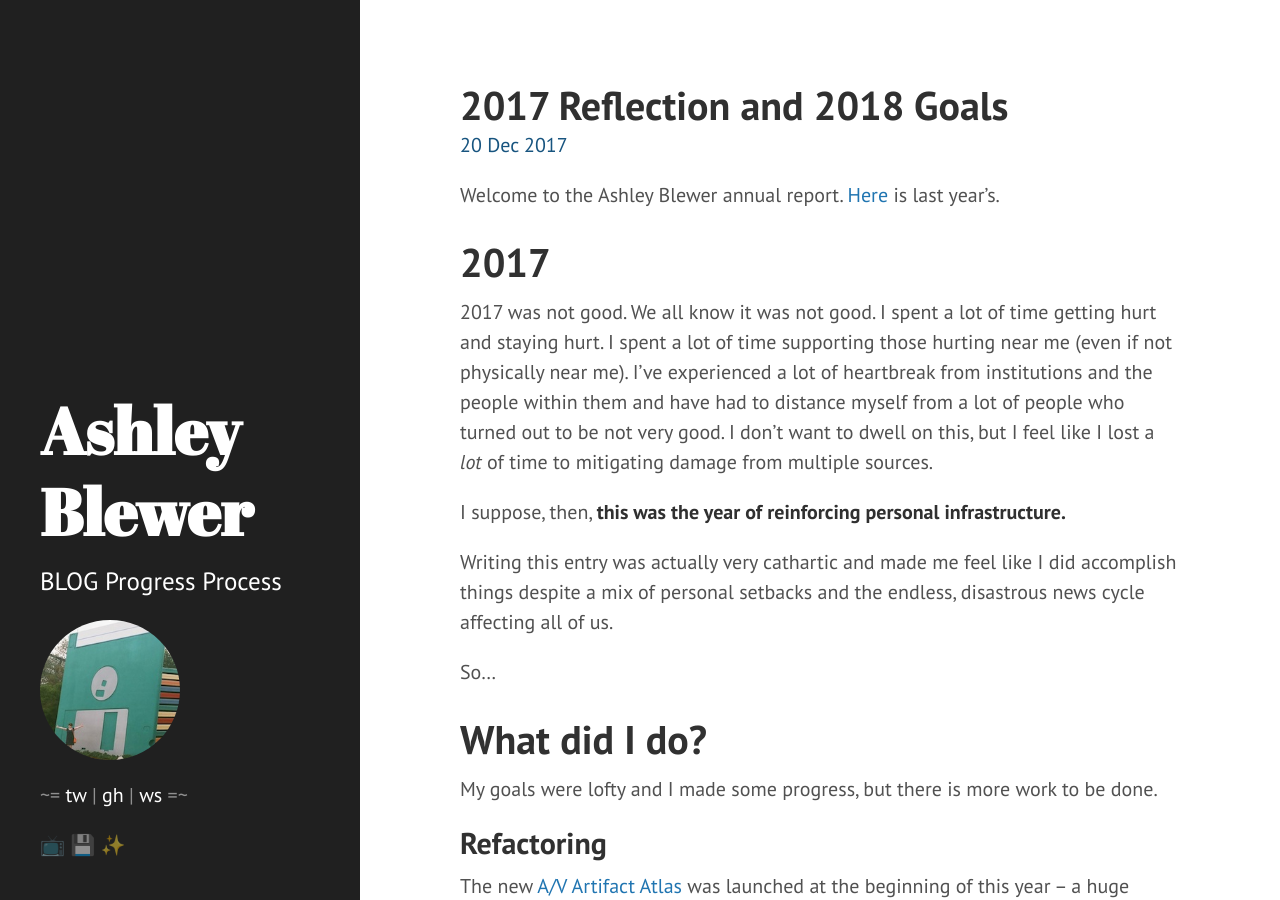
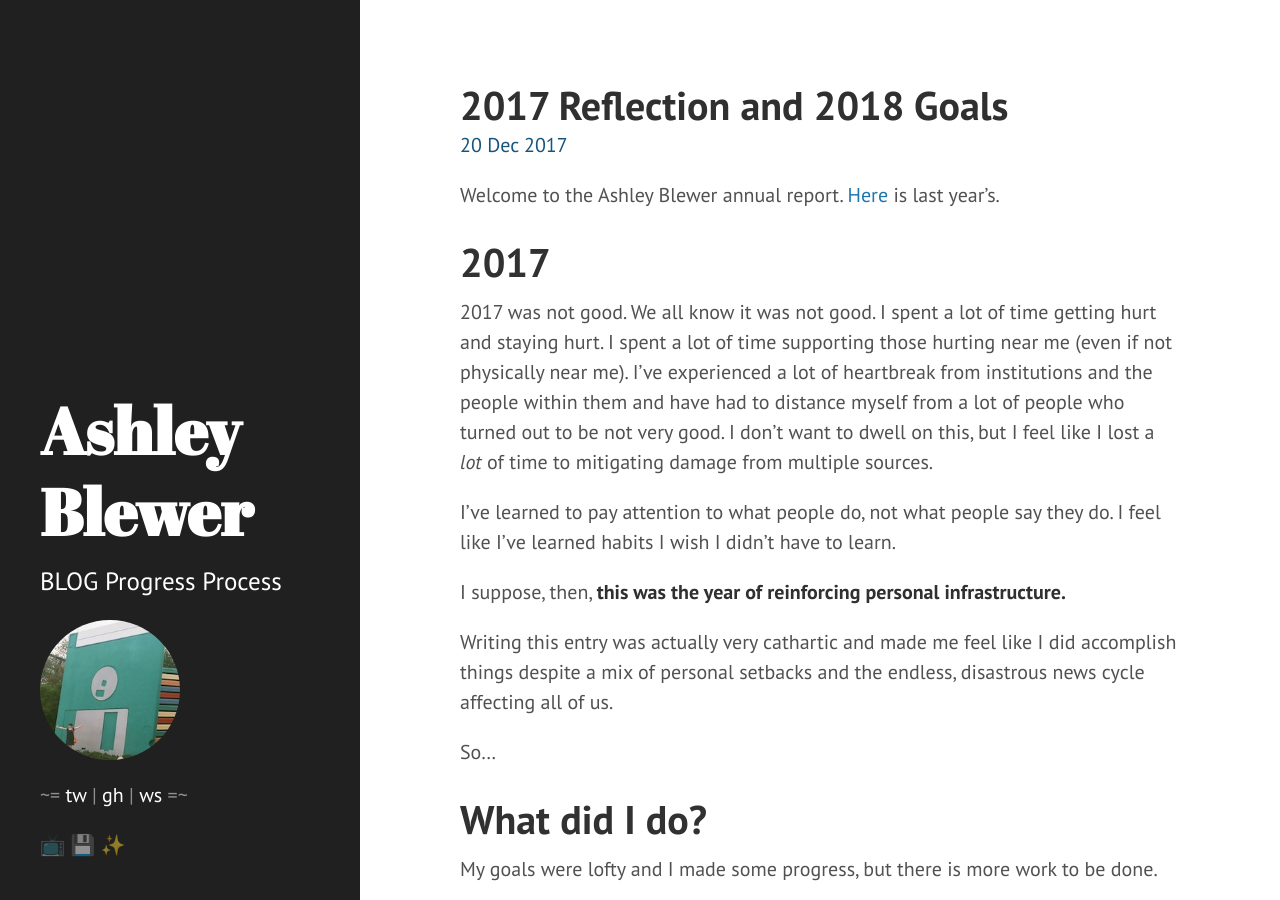
Before and after one commit to ablwr/ablwr.github.io, a Jekyll site: the page built from _posts/2017-12-19-2017-reflection-and-2018-goals.md, in a window 1280 px wide and 900 px high. Built offline with Jekyll 4.4.1, drawn with Linux system fonts in a browser that asks for light colours.

Commit message:
adds forgotten line

```diff
--- a/_posts/2017-12-19-2017-reflection-and-2018-goals.md
+++ b/_posts/2017-12-19-2017-reflection-and-2018-goals.md
@@ -9,6 +9,8 @@ Welcome to the Ashley Blewer annual report. [Here](https://ablwr.github.io/blog/
 # 2017
 
 2017 was not good. We all know it was not good. I spent a lot of time getting hurt and staying hurt. I spent a lot of time supporting those hurting near me (even if not physically near me). I've experienced a lot of heartbreak from institutions and the people within them and have had to distance myself from a lot of people who turned out to be not very good. I don't want to dwell on this, but I feel like I lost a *lot* of time to mitigating damage from multiple sources.
+
+I've learned to pay attention to what people do, not what people say they do. I feel like I've learned habits I wish I didn't have to learn.
 
 I suppose, then, **this was the year of reinforcing personal infrastructure.**
 
```
